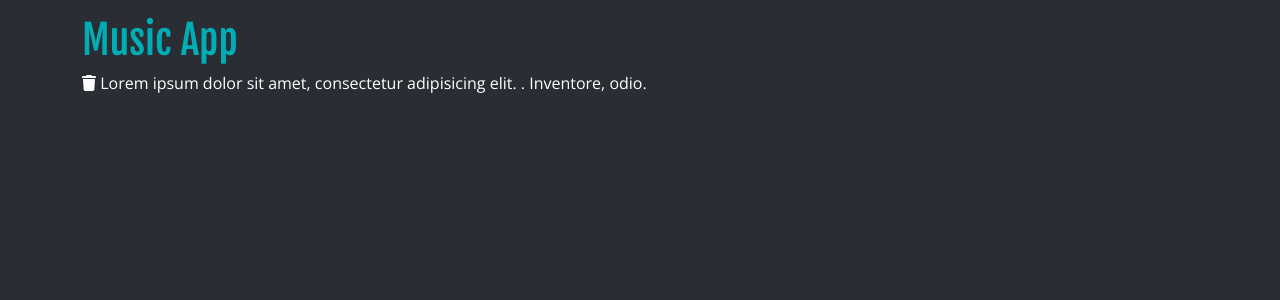
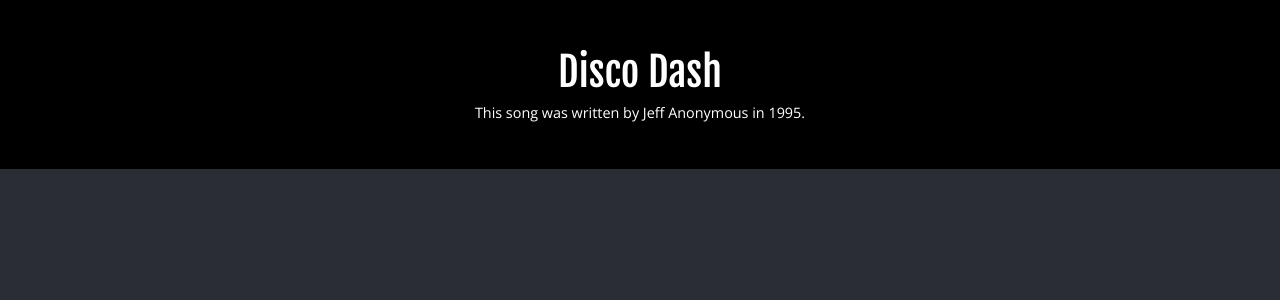
Before and after one commit to AndyCodez/mp3-player, a Vue app: page / in a window 1280 px wide. Shown: the top 300 px of the page. Built offline with nearby package versions, Linux system fonts and the light colour scheme.

Commit message:
Introduce CurrentSong component

```diff
--- a/src/App.vue
+++ b/src/App.vue
@@ -1,17 +1,27 @@
 <template>
-  <div id="app" class="container">
-    <h1 class="text-primary mt-3">Music App</h1>
-    <p> <font-awesome-icon icon="trash"/> Lorem ipsum dolor sit amet, consectetur adipisicing elit. . Inventore, odio.</p>
+  <div id="app">
+    <current-song :song="currentSong" />
   </div>
 </template>
 
 <script>
-import { FontAwesomeIcon } from "@fortawesome/vue-fontawesome";
+// import { FontAwesomeIcon } from "@fortawesome/vue-fontawesome";
+import CurrentSong from "./components/CurrentSong";
+
 
 export default {
   name: 'App',
   components: {
-    FontAwesomeIcon
+    // FontAwesomeIcon,
+    CurrentSong
+  },
+  data(){
+    return {
+      currentSong: {
+        name: "Disco Dash",
+        description: "This song was written by Jeff Anonymous in 1995."
+      }
+    }
   }
 }
 </script>
--- /dev/null
+++ b/src/components/CurrentSong.vue
@@ -0,0 +1,30 @@
+<template>
+    <div>
+        <div class="currentsong sticky-top">
+            <div class="currentsong-background position-relative">
+            <div
+                class="currentsong-backgroundimage position-absolute"
+            ></div>
+            <div class="song-info d-flex justify-content-center align-items-center py-5">
+                <div class="item container">
+                <div class="row justify-content-center">
+                    <div class="song col-md-8 text-center">
+                    <h1 class="song-name">{{ song.name }}</h1>
+                    </div>
+                    <div class="song col-md-12 text-center">
+                    <div class="song-description px-2">{{ song.description }}</div>
+                    </div>
+                </div>
+                </div>
+            </div>
+            </div>
+        </div>
+    </div>
+</template>
+
+<script>
+    export default {
+        name: "current-song",
+        props: ['song']
+    }
+</script>
```
